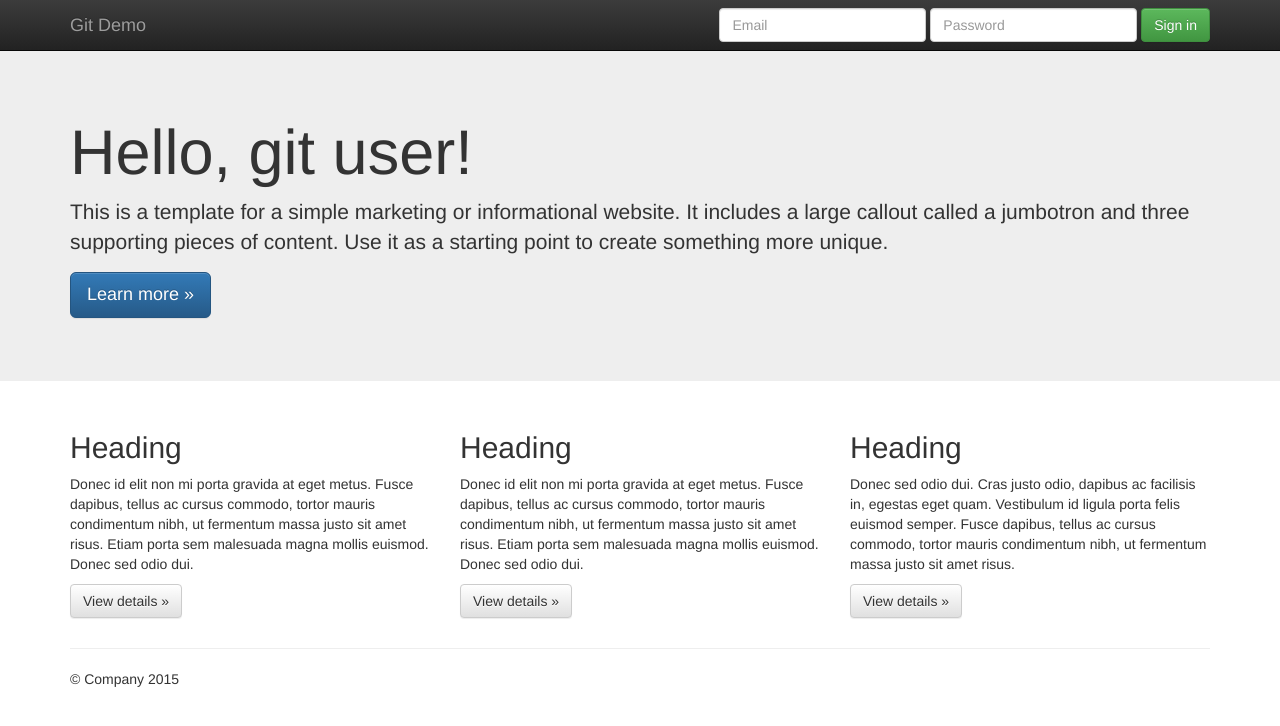
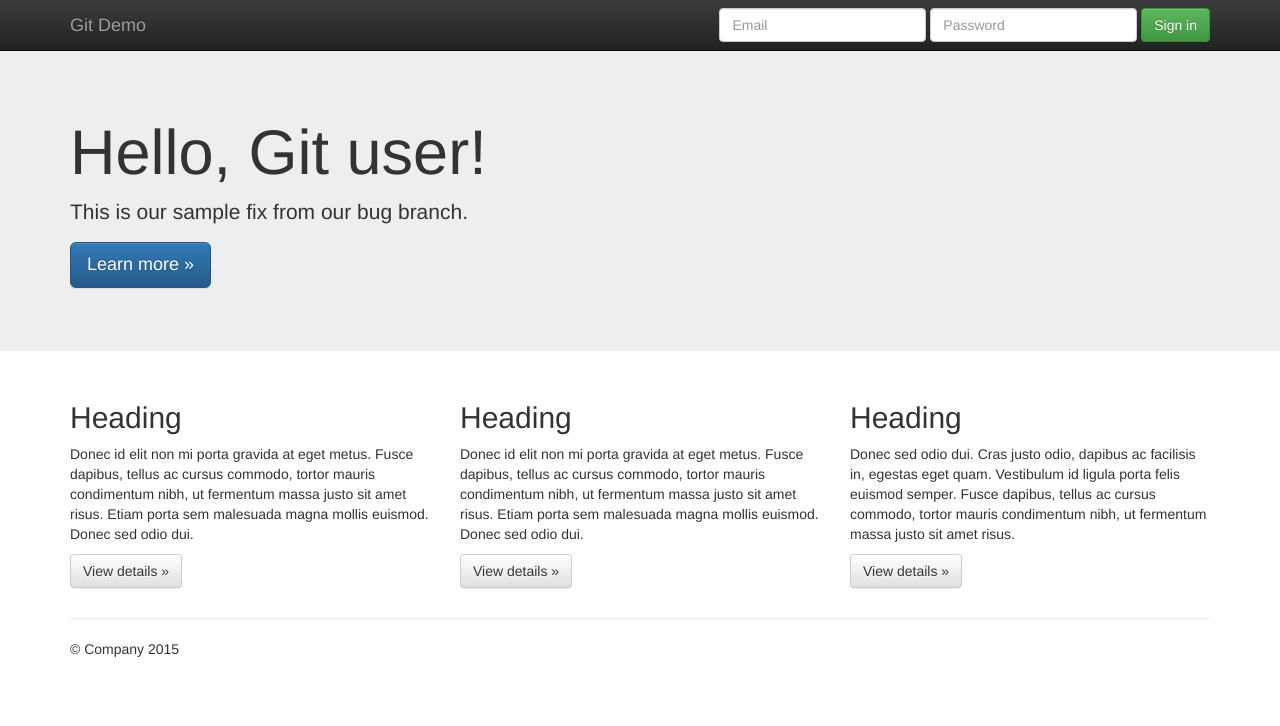
Before and after one commit to BaconSquared/TestProjectForGit, a plain HTML site: page index.html in a window 1280 px wide. Drawn offline with nearby package versions, Linux system fonts and the light colour scheme.

Commit message:
Fix bug in index.html

```diff
--- a/index.html
+++ b/index.html
@@ -55,8 +55,8 @@
     <!-- Main jumbotron for a primary marketing message or call to action -->
     <div class="jumbotron">
       <div class="container">
-        <h1>Hello, git user!</h1>
-        <p>This is a template for a simple marketing or informational website. It includes a large callout called a jumbotron and three supporting pieces of content. Use it as a starting point to create something more unique.</p>
+        <h1>Hello, Git user!</h1>
+        <p>This is our sample fix from our bug branch.</p>
         <p><a class="btn btn-primary btn-lg" href="#" role="button">Learn more &raquo;</a></p>
       </div>
     </div>
```
